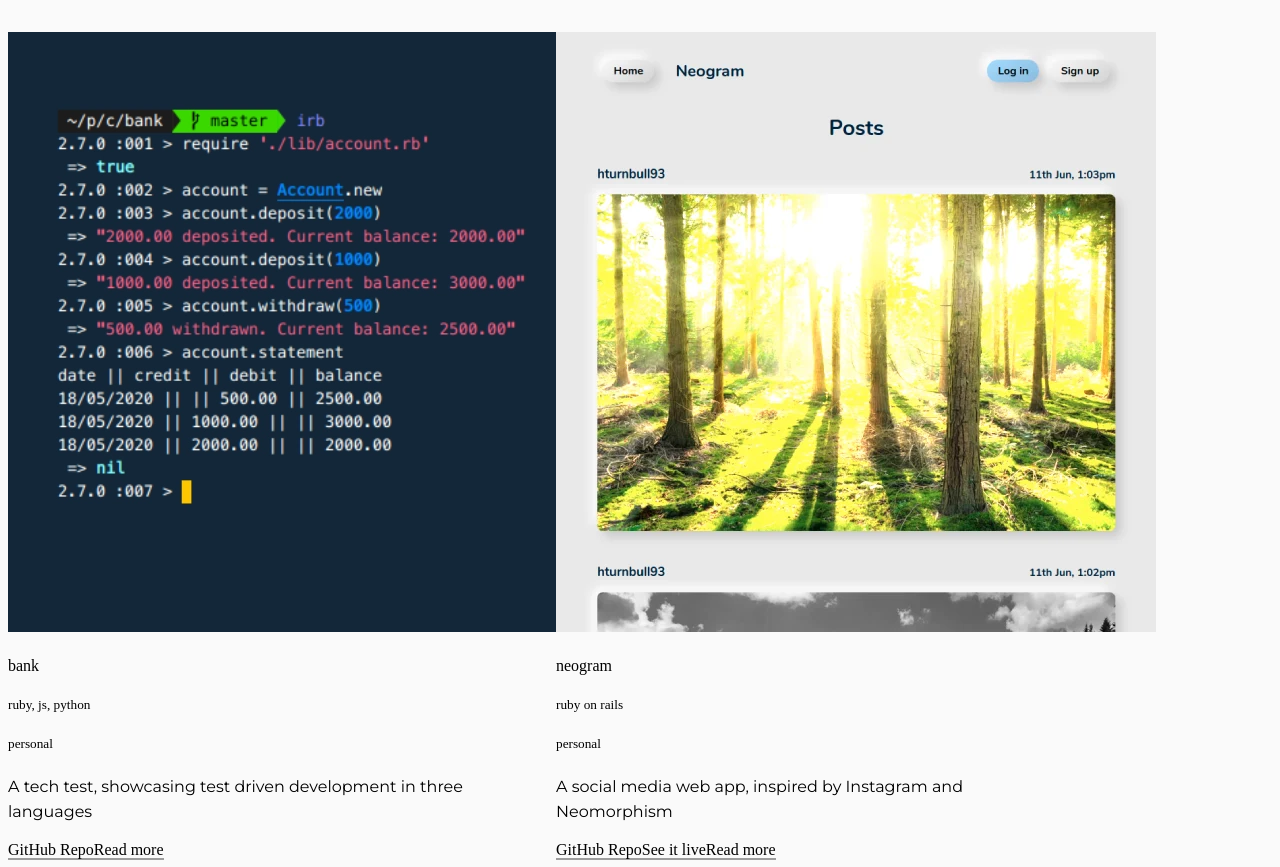
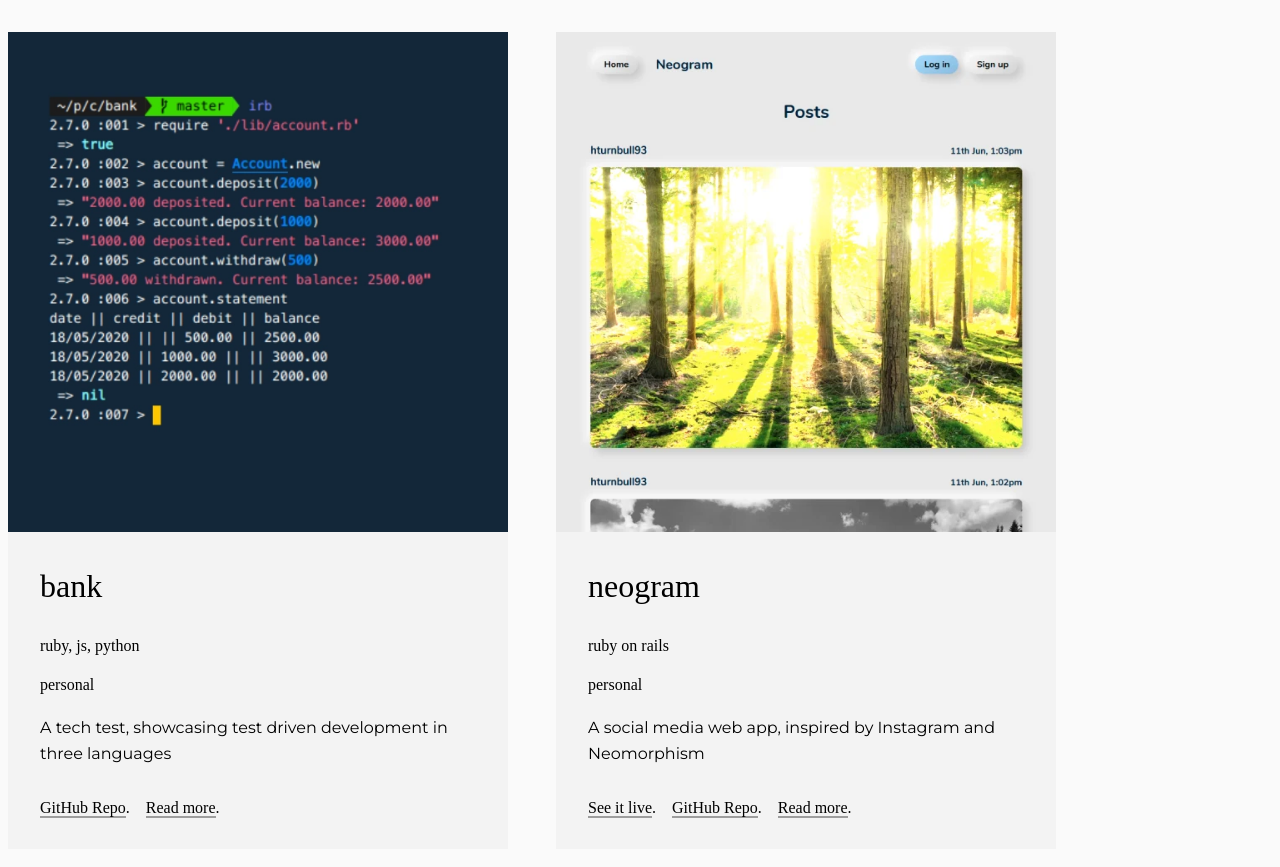
Before and after one commit to hturnbull93/portfolio, a Gatsby site: page /projects in a window 1280 px wide. Shown: the part 193-1060 px from the top of the page. Built offline with nearby package versions, Linux system fonts and the light colour scheme; Gatsby itself is replaced by a stand-in of ours; a web font is replaced by a local one.

Commit message:
RF: ProjectCard now uses SmartLink component

```diff
--- a/src/components/projectCard.jsx
+++ b/src/components/projectCard.jsx
@@ -1,26 +1,29 @@
 import React from "react"
-import { Link } from "gatsby"
+import style from "./projectCard.module.scss"
+import SmartLink from "./smartLink"
 
 const ProjectCard = ({ details }) => {
   let repoLink, deployLink
   if (details.repoLink) {
-    repoLink = <a href={details.repoLink}>GitHub Repo</a>
+    repoLink = <SmartLink href={details.repoLink}>GitHub Repo</SmartLink>
   }
   if (details.deployLink) {
-    deployLink = <a href={details.deployLink}>See it live</a>
+    deployLink = <SmartLink href={details.deployLink}>See it live</SmartLink>
   }
 
   return (
-    <div>
+    <div className={style.card}>
       <img src={details.img} alt={details.title} />
-      <div>
-        <h4>{details.title}</h4>
-        <h5 className="tech">{details.tech}</h5>
-        <h5 className="label">{details.label}</h5>
+      <div className={style.card_content}>
+        <h3 className="title">{details.title}</h3>
+        <h4 className="tech">{details.tech}</h4>
+        <h4 className="label">{details.label}</h4>
         <p>{details.description}</p>
-        {repoLink}
-        {deployLink}
-        <Link to={details.link}>Read more</Link>
+        <div className={style.card_links}>
+          {deployLink}
+          {repoLink}
+          <SmartLink to={details.link}>Read more</SmartLink>
+        </div>
       </div>
     </div>
   )
```
Also changed, not shown: src/components/projectCard.spec.jsx (+18 -18 lines).
